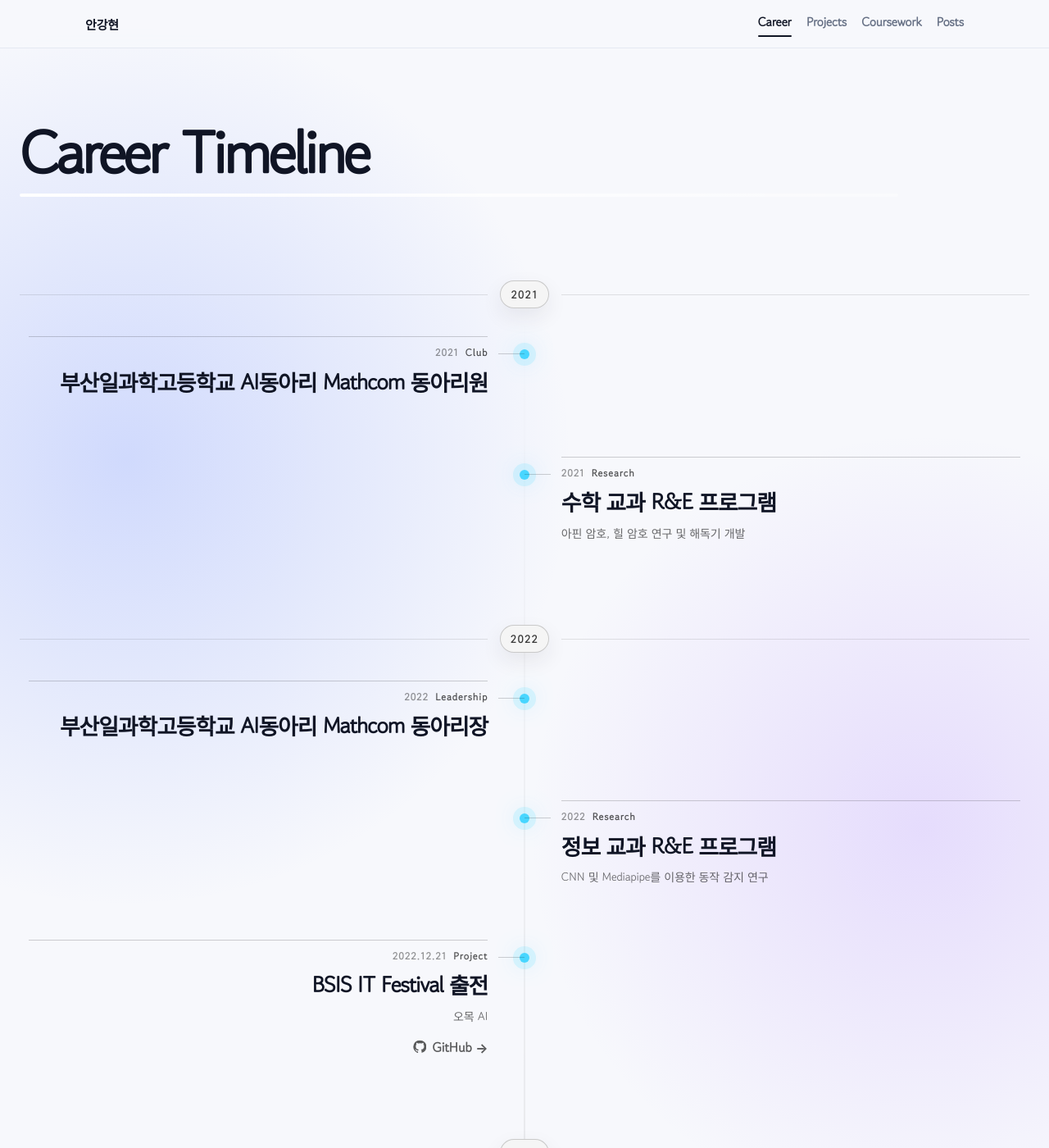
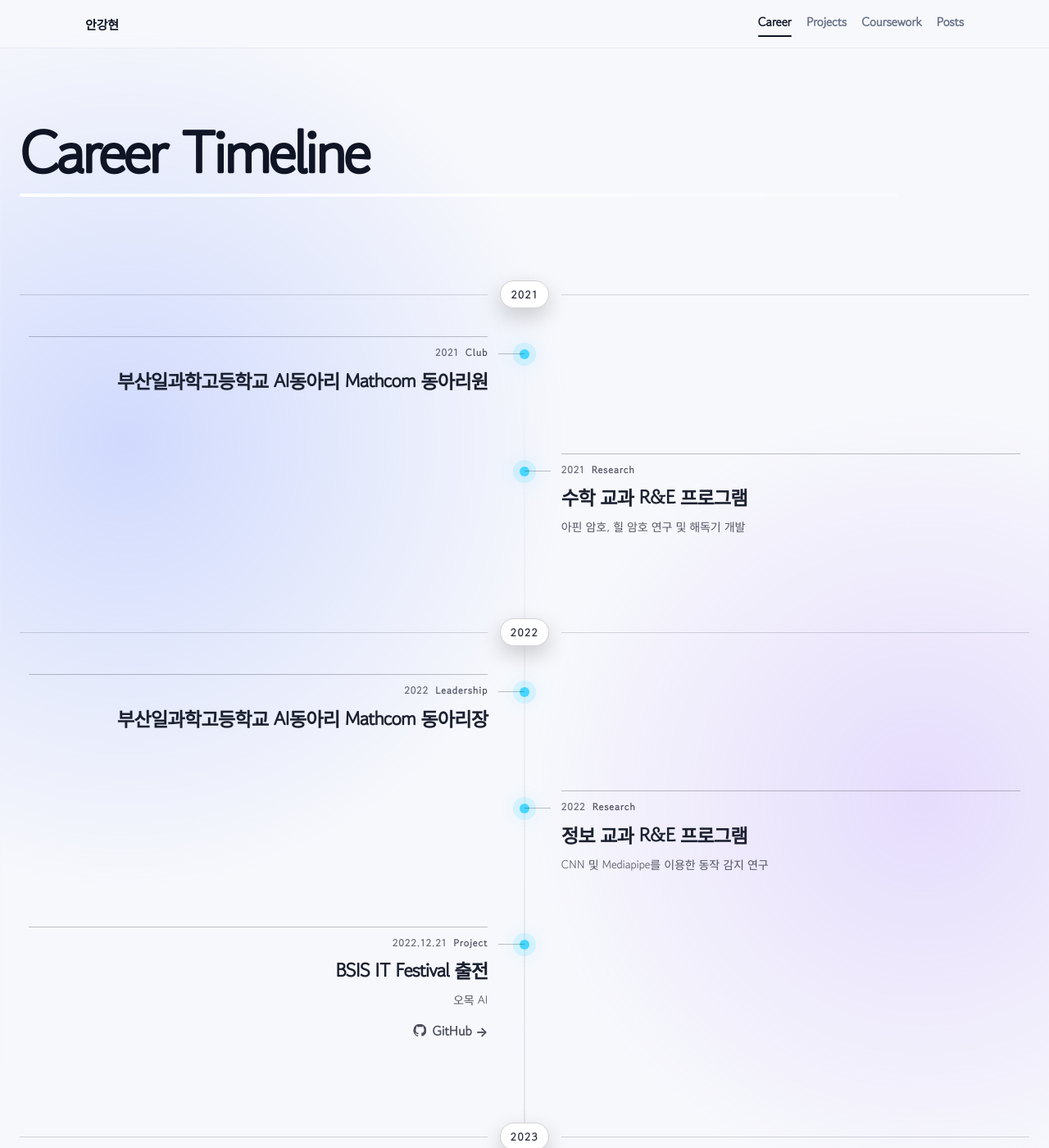
Before and after one commit to gimon0330/gimon0330.github.io, a Jekyll site: the page built from career.html, in a window 1280 px wide and 1400 px high. Shown: the whole window at 82% size. Built offline with Jekyll 4.4.1, drawn with Linux system fonts in a browser that asks for light colours; some web fonts are replaced.

Commit message:
Improve career timeline contrast and sizing

```diff
--- a/assets/career-timeline.css
+++ b/assets/career-timeline.css
@@ -3,11 +3,26 @@
    Mobile keeps the current vertical timeline feeling, but inserts year dividers. */
 
 :root {
-  --career-line: color-mix(in oklab, CanvasText, transparent 82%);
-  --career-line-soft: color-mix(in oklab, CanvasText, transparent 90%);
-  --career-muted: color-mix(in oklab, CanvasText, transparent 42%);
-  --career-soft-muted: color-mix(in oklab, CanvasText, transparent 58%);
+  --career-line: color-mix(in oklab, var(--text, CanvasText), transparent 74%);
+  --career-line-soft: color-mix(in oklab, var(--text, CanvasText), transparent 84%);
+  --career-muted: color-mix(in oklab, var(--text, CanvasText), transparent 30%);
+  --career-soft-muted: color-mix(in oklab, var(--text, CanvasText), transparent 40%);
+  --career-title: color-mix(in oklab, var(--text, CanvasText), transparent 5%);
+  --career-year-bg: color-mix(in oklab, var(--card, Canvas), white 7%);
+  --career-year-text: color-mix(in oklab, var(--text, CanvasText), transparent 12%);
   --career-accent: var(--accent3, #48d6ff);
+}
+
+@media (prefers-color-scheme: dark) {
+  :root {
+    --career-line: rgba(238, 242, 255, .24);
+    --career-line-soft: rgba(238, 242, 255, .16);
+    --career-muted: rgba(238, 242, 255, .68);
+    --career-soft-muted: rgba(238, 242, 255, .52);
+    --career-title: rgba(248, 250, 255, .94);
+    --career-year-bg: rgba(248, 250, 255, .92);
+    --career-year-text: rgba(12, 16, 28, .88);
+  }
 }
 
 .page-main {
@@ -80,15 +95,15 @@
   min-width: 58px;
   min-height: 34px;
   padding: 0 12px;
-  border: 1px solid var(--career-line);
+  border: 1px solid color-mix(in oklab, var(--career-year-bg), black 14%);
   border-radius: 999px;
-  background: color-mix(in oklab, Canvas, CanvasText 3%);
-  color: color-mix(in oklab, CanvasText, transparent 22%);
+  background: var(--career-year-bg);
+  color: var(--career-year-text);
   font-family: var(--font-body, inherit);
   font-size: 13px;
   font-weight: 850;
   letter-spacing: .12em;
-  box-shadow: 0 10px 26px rgba(32, 38, 54, .08);
+  box-shadow: 0 10px 26px rgba(0, 0, 0, .18);
 }
 
 .timeline-item {
@@ -183,17 +198,17 @@
 }
 
 .timeline-type {
-  color: color-mix(in oklab, CanvasText, transparent 34%) !important;
+  color: var(--career-muted) !important;
 }
 
 .timeline-card h3 {
   margin: 0 0 10px !important;
-  color: var(--text, CanvasText) !important;
+  color: var(--career-title) !important;
   font-family: var(--font-display, inherit) !important;
-  font-size: clamp(21px, 2.1vw, 31px) !important;
+  font-size: clamp(19px, 1.82vw, 28px) !important;
   font-weight: 700 !important;
   letter-spacing: -.04em !important;
-  line-height: 1.22 !important;
+  line-height: 1.24 !important;
 }
 
 .timeline-card p {
@@ -211,8 +226,8 @@
 }
 
 .timeline-links .icon-link {
-  color: color-mix(in oklab, CanvasText, transparent 22%) !important;
-  opacity: .82 !important;
+  color: var(--career-title) !important;
+  opacity: .78 !important;
 }
 
 .timeline-links .icon-link:hover {
@@ -261,7 +276,6 @@
     min-width: 64px;
     min-height: 30px;
     font-size: 12px;
-    background: color-mix(in oklab, Canvas, CanvasText 5%);
   }
 
   .timeline-item {
@@ -300,7 +314,7 @@
   }
 
   .timeline-card h3 {
-    font-size: clamp(23px, 6vw, 31px) !important;
+    font-size: clamp(21px, 5.45vw, 28px) !important;
   }
 }
 
```
